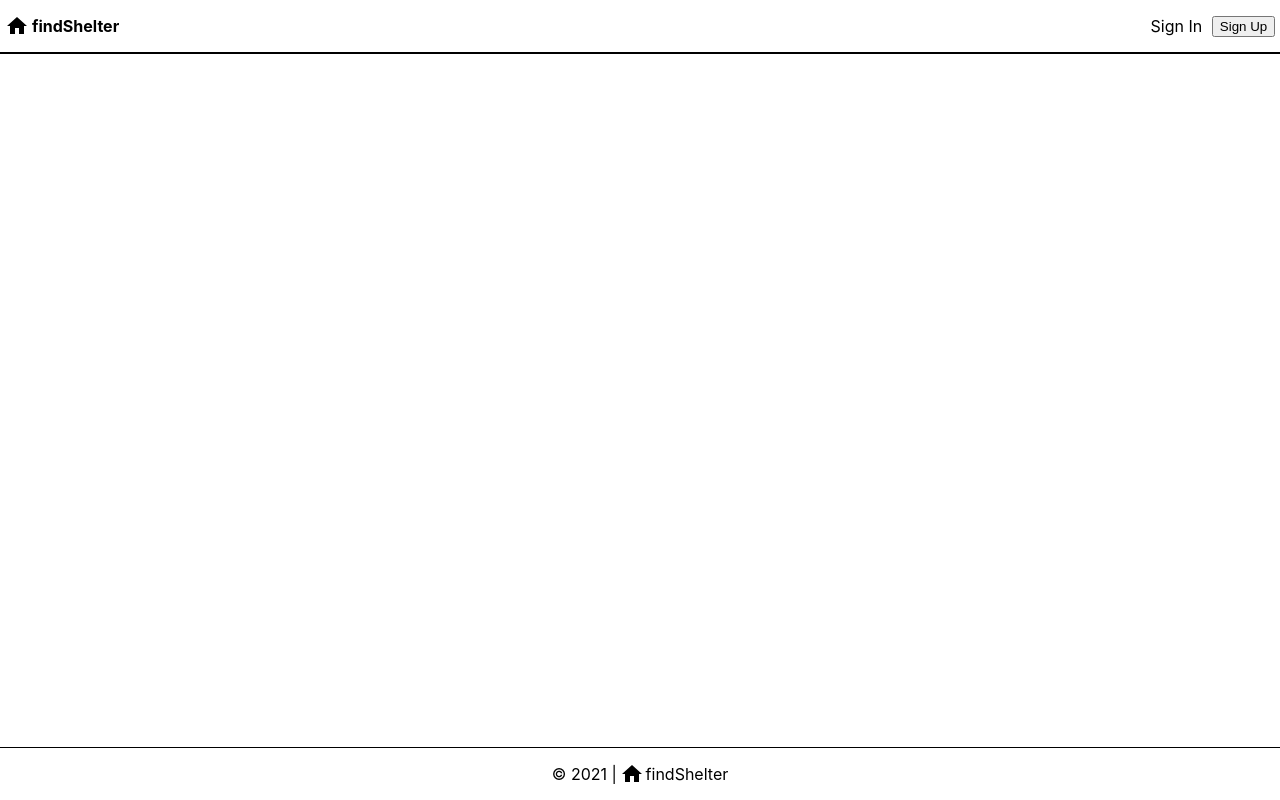
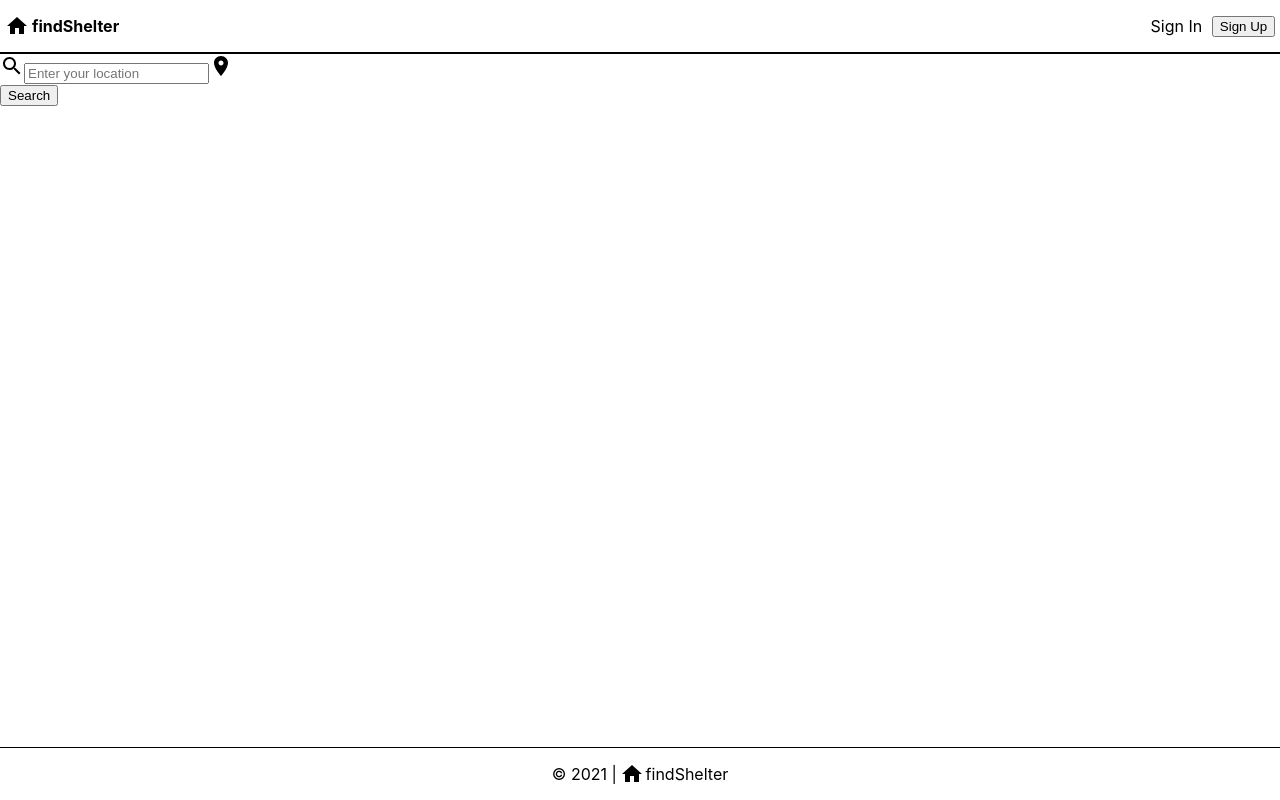
Before and after one commit to shaunpurslow/findShelter, a React (Create React App) app in the folder client/: page / in a window 1280 px wide. Built offline with nearby package versions, Linux system fonts and the light colour scheme.

Commit message:
update Search component

```diff
--- a/client/src/components/Search.tsx
+++ b/client/src/components/Search.tsx
@@ -1,9 +1,18 @@
-import '.././styles/Header.scss';
+import '.././styles/Search.scss';
+import SearchIcon from '@material-ui/icons/Search';
+import LocationOnIcon from '@material-ui/icons/LocationOn';
 
 const Search = () => {
   return (
     <main>
-
+      <div className='container'>
+        <div className='search__bar' >
+          <SearchIcon />
+          <input type="text" placeholder='Enter your location' />
+          <LocationOnIcon />
+        </div>
+      </div>
+      <button className='container__submit-btn' >Search</button>
     </main>
   )
 }
```
